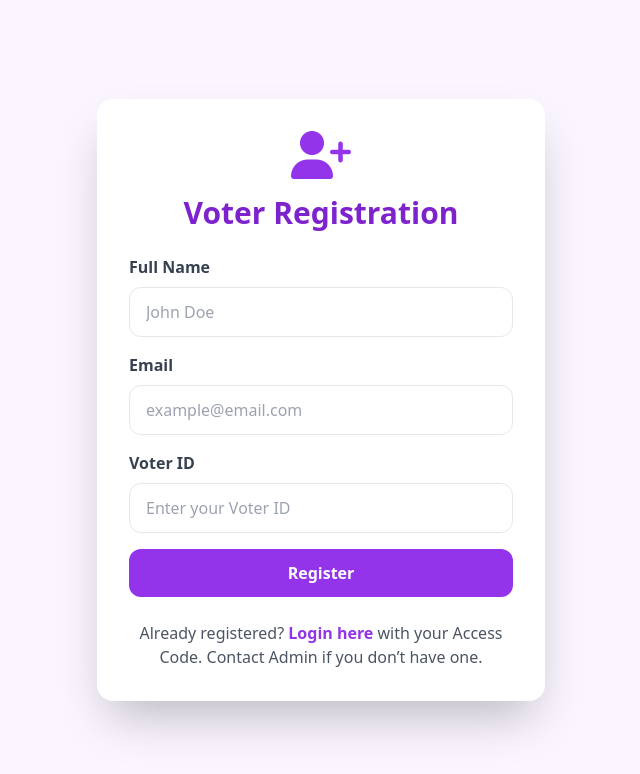
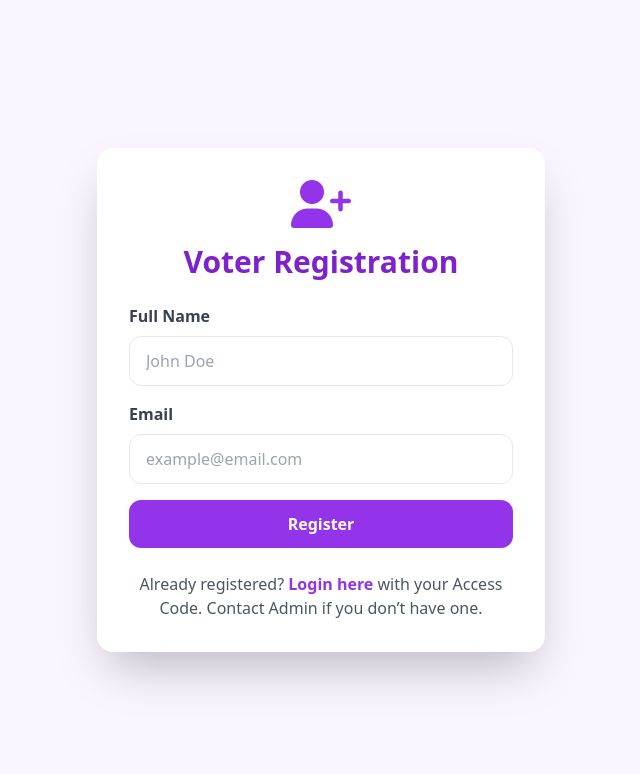
Before and after one commit to Anietiedaniel/e-voting-system, a React (Vite) app: page /register in a window 1280 px wide. Shown: the top 774 px of the page, without its empty margins (319-959 px from the left). Built offline with nearby package versions, Linux system fonts and the light colour scheme; no server answers.

Commit message:
a small change in the registration page

```diff
--- a/src/pages/VotersRegistration.jsx
+++ b/src/pages/VotersRegistration.jsx
@@ -22,7 +22,6 @@ export default function RegisterPage() {
       const res = await api.post("/auth/register", {
         name,
         email,
-        voterId,
         role: "voter"
       });
 
@@ -31,7 +30,6 @@ export default function RegisterPage() {
 
       setName("");
       setEmail("");
-      setVoterId("");
 
       setTimeout(() => {
         setModalVisible(false);
@@ -82,18 +80,6 @@ export default function RegisterPage() {
               value={email}
               onChange={(e) => setEmail(e.target.value)}
               placeholder="example@email.com"
-              required
-              className="w-full px-4 py-3 border rounded-xl focus:outline-none focus:ring-2 focus:ring-purple-400 transition"
-            />
-          </div>
-
-          <div>
-            <label className="block text-gray-700 font-semibold mb-2">Voter ID</label>
-            <input
-              type="text"
-              value={voterId}
-              onChange={(e) => setVoterId(e.target.value)}
-              placeholder="Enter your Voter ID"
               required
               className="w-full px-4 py-3 border rounded-xl focus:outline-none focus:ring-2 focus:ring-purple-400 transition"
             />
```
